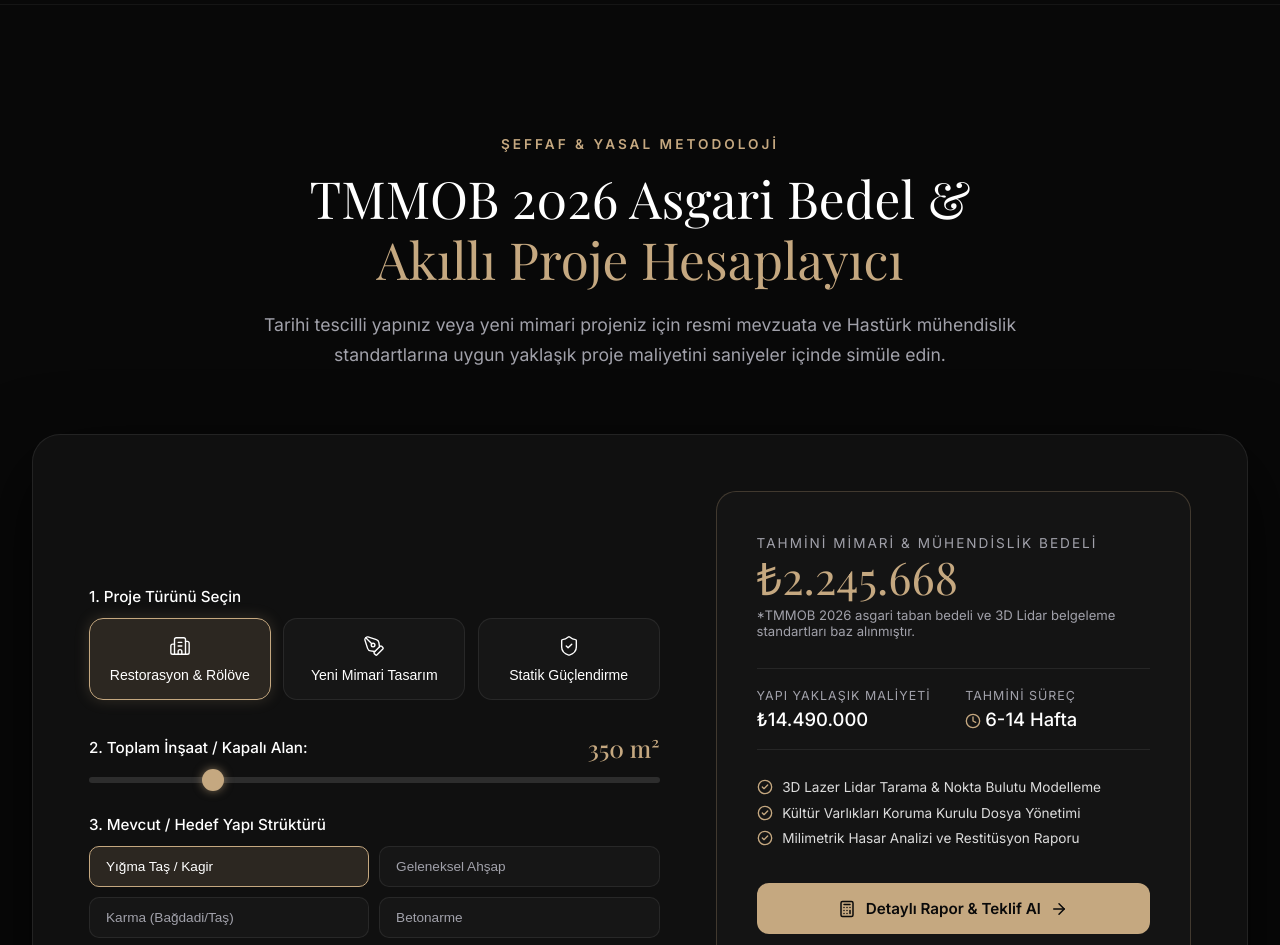
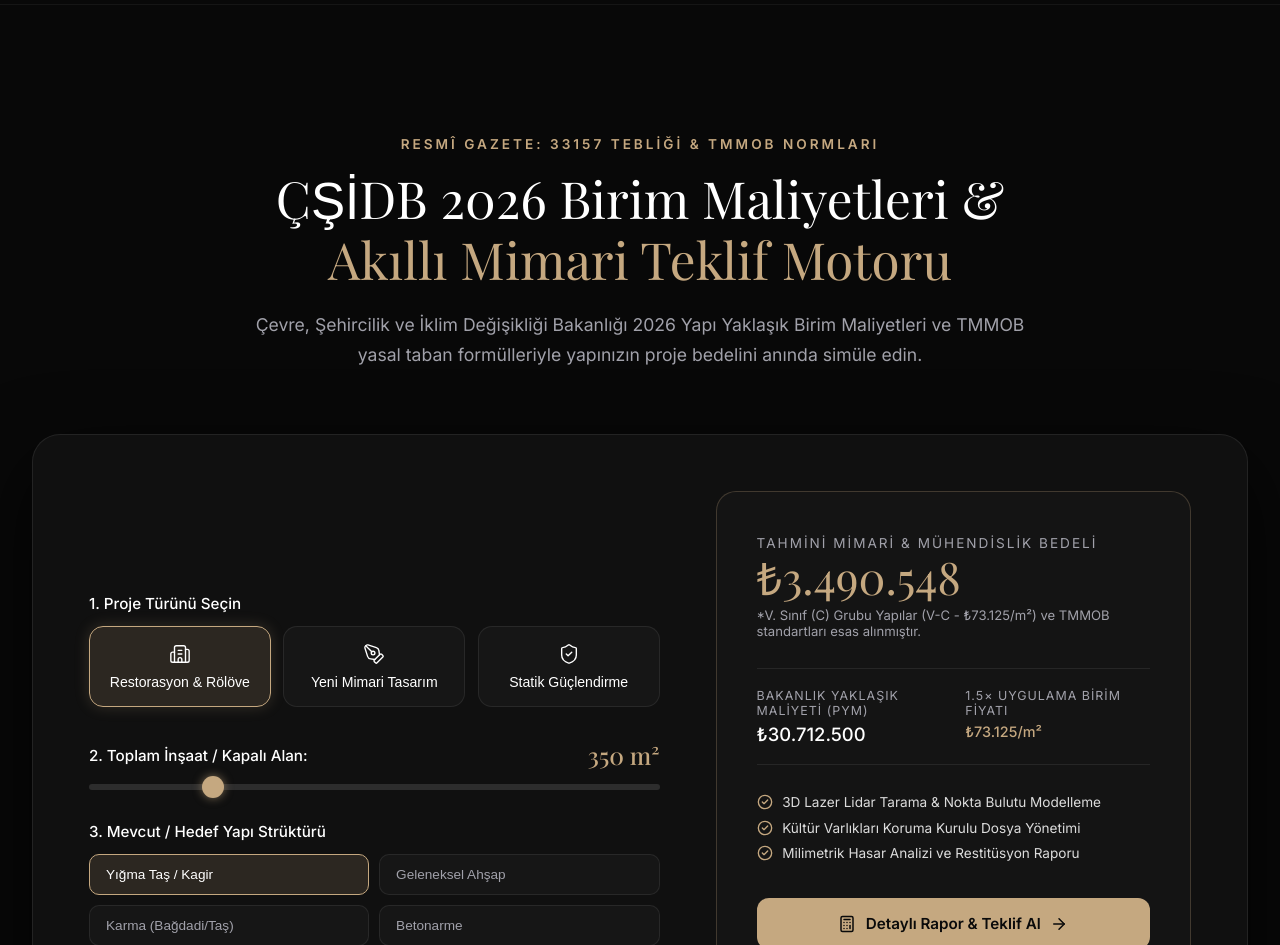
Before and after one commit to Rakincik/hast-rk-premium, a Next.js app: page / in a window 1280 px wide. Shown: the part 8560-9505 px from the top of the page. Built offline with nearby package versions, Linux system fonts and the light colour scheme; a web font is replaced by a local one.

Commit message:
feat: integrate 2026 CSB government building unit costs with 1.5x application multiplier (Gazette 33157)

```diff
--- a/src/components/home/HomeQuoteTeaser.tsx
+++ b/src/components/home/HomeQuoteTeaser.tsx
@@ -67,11 +67,13 @@
 
   // Pre-filled WhatsApp link with calculated preview details
   const whatsappMsg = encodeURIComponent(
-    `Merhaba Hastürk Mimarlık, anasayfa hesaplama aracınız üzerinden bilgi almak istiyorum.\n\n` +
-    `Proje Türü: ${typeLabels[projectType].title}\n` +
-    `Yapı Alanı: ${area} m²\n` +
-    `Malzeme: ${materialLabels[material]}\n` +
-    `Tahmini Proje Bedeli: ~${formatCurrencyTL(quoteResult.packageFees.comprehensive)}\n\n` +
+    `Merhaba Hastürk Mimarlık, anasayfa hesaplama motorunuz üzerinden bilgi almak istiyorum.\n\n` +
+    `• Proje Türü: ${typeLabels[projectType].title}\n` +
+    `• Yapı Alanı: ${area} m²\n` +
+    `• Malzeme: ${materialLabels[material]}\n` +
+    `• Bakanlık Sınıfı: ${quoteResult.ministryClass.name} (${quoteResult.ministryClass.code} - ${formatCurrencyTL(quoteResult.ministryClass.unitCostPerM2)}/m²)\n` +
+    `• Yapı Yaklaşık Maliyeti (PYM): ${formatCurrencyTL(quoteResult.totalEstimatedCost)}\n` +
+    `• Tahmini Proje Bedeli: ~${formatCurrencyTL(quoteResult.packageFees.comprehensive)}\n\n` +
     `Detaylı keşif ve teklif için görüşebilir miyiz?`
   );
 
@@ -85,13 +87,13 @@
           viewport={{ once: true, margin: "-100px" }}
           transition={{ duration: 0.8 }}
         >
-          <span className={styles.tagline}>Şeffaf & Yasal Metodoloji</span>
+          <span className={styles.tagline}>Resmî Gazete: 33157 Tebliği & TMMOB Normları</span>
           <h2 className={styles.title}>
-            TMMOB 2026 Asgari Bedel & <br />
-            <span className="text-gold">Akıllı Proje Hesaplayıcı</span>
+            ÇŞİDB 2026 Birim Maliyetleri & <br />
+            <span className="text-gold">Akıllı Mimari Teklif Motoru</span>
           </h2>
           <p className={styles.subtitle}>
-            Tarihi tescilli yapınız veya yeni mimari projeniz için resmi mevzuata ve Hastürk mühendislik standartlarına uygun yaklaşık proje maliyetini saniyeler içinde simüle edin.
+            Çevre, Şehircilik ve İklim Değişikliği Bakanlığı 2026 Yapı Yaklaşık Birim Maliyetleri ve TMMOB yasal taban formülleriyle yapınızın proje bedelini anında simüle edin.
           </p>
         </motion.div>
 
@@ -174,20 +176,19 @@
                 {formatCurrencyTL(quoteResult.packageFees.comprehensive)}
               </div>
               <p className={styles.mainFeeDesc}>
-                *TMMOB 2026 asgari taban bedeli ve 3D Lidar belgeleme standartları baz alınmıştır.
+                *{quoteResult.ministryClass.name} ({quoteResult.ministryClass.code} - {formatCurrencyTL(quoteResult.ministryClass.unitCostPerM2)}/m²) ve TMMOB standartları esas alınmıştır.
               </p>
             </div>
 
             <div className={styles.statsRow}>
               <div className={styles.statItem}>
-                <span className={styles.statLabel}>Yapı Yaklaşık Maliyeti</span>
+                <span className={styles.statLabel}>Bakanlık Yaklaşık Maliyeti (PYM)</span>
                 <span className={styles.statVal}>{formatCurrencyTL(quoteResult.totalEstimatedCost)}</span>
               </div>
               <div className={styles.statItem}>
-                <span className={styles.statLabel}>Tahmini Süreç</span>
-                <span className={styles.statVal}>
-                  <Clock size={16} style={{ display: "inline", verticalAlign: "middle", marginRight: "4px", color: "var(--accent-gold)" }} />
-                  {quoteResult.estimatedDurationWeeks.min}-{quoteResult.estimatedDurationWeeks.max} Hafta
+                <span className={styles.statLabel}>1.5× Uygulama Birim Fiyatı</span>
+                <span className={styles.statVal} style={{ fontSize: "0.9rem", color: "var(--accent-gold)" }}>
+                  {formatCurrencyTL(quoteResult.ministryClass.unitCostPerM2)}/m²
                 </span>
               </div>
             </div>
--- a/src/lib/quoteEngine.ts
+++ b/src/lib/quoteEngine.ts
@@ -68,9 +68,20 @@
   features: string[];
 }
 
+export interface MinistryClassInfo {
+  code: string;
+  name: string;
+  baseUnitCostPerM2: number; // ÇŞİDB Resmi Liste Fiyatı
+  multiplier: number;        // 1.5x Reel Uygulama Katsayısı
+  unitCostPerM2: number;     // 1.5x Uygulama Birim Maliyeti
+  officialGazette: string;
+  definition: string;
+}
+
 export interface QuoteResult {
   totalEstimatedCost: number; // Yapı yaklaşık maliyeti
   tmmobBaseFee: number; // TMMOB Yasal Asgari Taban Bedeli
+  ministryClass: MinistryClassInfo; // Çevre ve Şehircilik Bakanlığı 2026 Tebliği
   packageFees: Record<PackageTier, number>;
   paymentPlans: Record<PackageTier, PaymentStage[]>;
   timelineSteps: TimelineStep[];
@@ -501,20 +512,70 @@
   // Güvenlik sınırları (min 20m², max 10.000m²)
   const clampedArea = Math.max(20, Math.min(10000, areaSquareMeters || 100));
 
-  // Yapı Yaklaşık Birim Maliyeti (2026 Referansı - TL/m²)
-  let baseUnitCostPerM2 = 28000;
-  let serviceFeeRate = 0.055; // %5.5 ortalama mimari hizmet oranı
+  // Çevre, Şehircilik ve İklim Değişikliği Bakanlığı 2026 Yılı Yapı Yaklaşık Birim Maliyetleri Tebliği
+  // Resmî Gazete: 3 Şubat 2026 / Sayı: 33157 (1.5x Reel Uygulama Birim Fiyatı ile Entegre)
+  const APPLICATION_PRICE_MULTIPLIER = 1.5;
+  let ministryClass: MinistryClassInfo;
+  let serviceFeeRate = 0.055; // Mimarlık hizmet bedeli oranı
 
   if (projectType === 'restoration') {
-    baseUnitCostPerM2 = 34500; // Sınıf V Restorasyon tabanı
-    serviceFeeRate = 0.075; // Restorasyon projelerinde belgeleme ve kurul süreçleri nedeniyle oran %7.5 civarıdır
+    // V. Sınıf (C) Grubu - Madde 5: "Tarihi eser niteliğinde olup restore edilerek veya yıkılarak aslına uygun olarak yapılan yapılar"
+    // Liste: 48.750,00 TL/m² -> 1.5x Uygulama: 73.125,00 TL/m²
+    const baseCost = 48750;
+    ministryClass = {
+      code: 'V-C',
+      name: 'V. Sınıf (C) Grubu Yapılar',
+      baseUnitCostPerM2: baseCost,
+      multiplier: APPLICATION_PRICE_MULTIPLIER,
+      unitCostPerM2: Math.round(baseCost * APPLICATION_PRICE_MULTIPLIER), // 73.125,00 TL/m²
+      officialGazette: 'Resmî Gazete: 3 Şubat 2026 / Sayı: 33157',
+      definition: 'Tarihi eser niteliğinde olup restore edilerek veya yıkılarak aslına uygun olarak yapılan yapılar'
+    };
+    serviceFeeRate = 0.055; // Restorasyon tam hizmet normu
   } else if (projectType === 'strengthening') {
-    baseUnitCostPerM2 = 26000;
-    serviceFeeRate = 0.060;
+    // IV. Sınıf (A) Grubu - Güçlendirme & Taşıyıcı Onarım
+    // Liste: 26.450,00 TL/m² -> 1.5x Uygulama: 39.675,00 TL/m²
+    const baseCost = 26450;
+    ministryClass = {
+      code: 'IV-A',
+      name: 'IV. Sınıf (A) Grubu Yapılar',
+      baseUnitCostPerM2: baseCost,
+      multiplier: APPLICATION_PRICE_MULTIPLIER,
+      unitCostPerM2: Math.round(baseCost * APPLICATION_PRICE_MULTIPLIER), // 39.675,00 TL/m²
+      officialGazette: 'Resmî Gazete: 3 Şubat 2026 / Sayı: 33157',
+      definition: 'Taşıyıcı sistem rölövesi, sehim analizi ve statik güçlendirme projeleri'
+    };
+    serviceFeeRate = 0.050;
   } else {
     // new_architecture
-    baseUnitCostPerM2 = 24000;
-    serviceFeeRate = 0.048;
+    if (clampedArea >= 300) {
+      // IV. Sınıf (B) Grubu - Madde 10: "Müstakil ve/veya ikiz konutlar (500 m² ve üzeri yapılar, lüks villalar)"
+      // Liste: 33.900,00 TL/m² -> 1.5x Uygulama: 50.850,00 TL/m²
+      const baseCost = 33900;
+      ministryClass = {
+        code: 'IV-B',
+        name: 'IV. Sınıf (B) Grubu Yapılar',
+        baseUnitCostPerM2: baseCost,
+        multiplier: APPLICATION_PRICE_MULTIPLIER,
+        unitCostPerM2: Math.round(baseCost * APPLICATION_PRICE_MULTIPLIER), // 50.850,00 TL/m²
+        officialGazette: 'Resmî Gazete: 3 Şubat 2026 / Sayı: 33157',
+        definition: 'Müstakil lüks konutlar, villalar ve özellikli mimari yapılar'
+      };
+    } else {
+      // III. Sınıf (C) Grubu - Madde 10: "Müstakil ve/veya ikiz konutlar (200-500 m²)"
+      // Liste: 23.400,00 TL/m² -> 1.5x Uygulama: 35.100,00 TL/m²
+      const baseCost = 23400;
+      ministryClass = {
+        code: 'III-C',
+        name: 'III. Sınıf (C) Grubu Yapılar',
+        baseUnitCostPerM2: baseCost,
+        multiplier: APPLICATION_PRICE_MULTIPLIER,
+        unitCostPerM2: Math.round(baseCost * APPLICATION_PRICE_MULTIPLIER), // 35.100,00 TL/m²
+        officialGazette: 'Resmî Gazete: 3 Şubat 2026 / Sayı: 33157',
+        definition: 'Müstakil konutlar, bağ/yayla evleri ve standart villa projeleri'
+      };
+    }
+    serviceFeeRate = 0.045;
   }
 
   // Alan büyüdükçe orantılı ölçek indirimi (TMMOB logaritmik ölçekleme mantığı)
@@ -528,8 +589,8 @@
   const herFactor = HERITAGE_FACTORS[heritageStatus]?.factor || 1.0;
   const locFactor = LOCATION_FACTORS[locationArea]?.factor || 1.0;
 
-  // Yapı Yaklaşık Maliyeti (PYM)
-  const totalEstimatedCost = clampedArea * baseUnitCostPerM2 * matFactor;
+  // Yapı Yaklaşık Maliyeti (PYM) = Alan × Bakanlık Birim Fiyatı × Malzeme Çarpanı
+  const totalEstimatedCost = clampedArea * ministryClass.unitCostPerM2 * matFactor;
 
   // TMMOB Asgari Tam Hizmet Taban Bedeli
   const fullTmmobBase = totalEstimatedCost * serviceFeeRate * herFactor * locFactor;
@@ -601,6 +662,7 @@
   return {
     totalEstimatedCost: Math.round(totalEstimatedCost),
     tmmobBaseFee,
+    ministryClass,
     packageFees,
     paymentPlans,
     timelineSteps,
```
Also changed, not shown: src/app/teklif-al/page.tsx (+59 -4 lines), src/app/teklif-al/teklif.module.css (+122 -0 lines).
